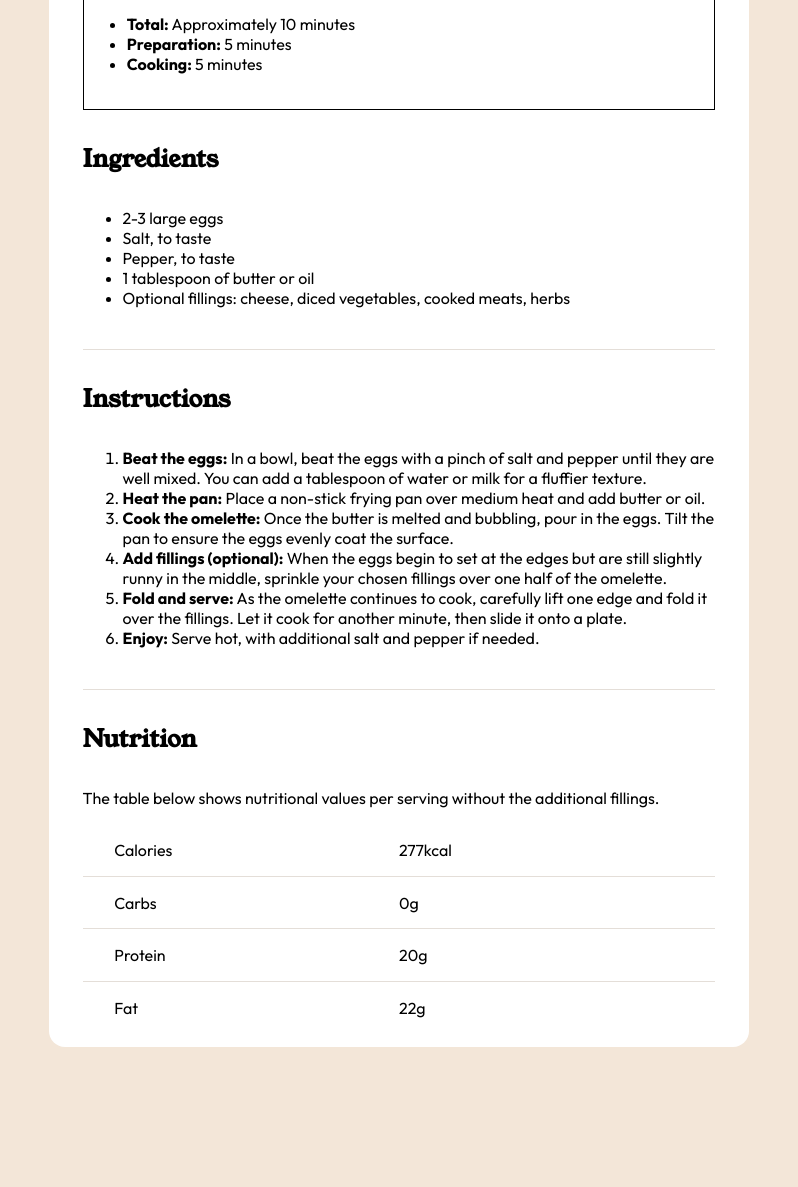
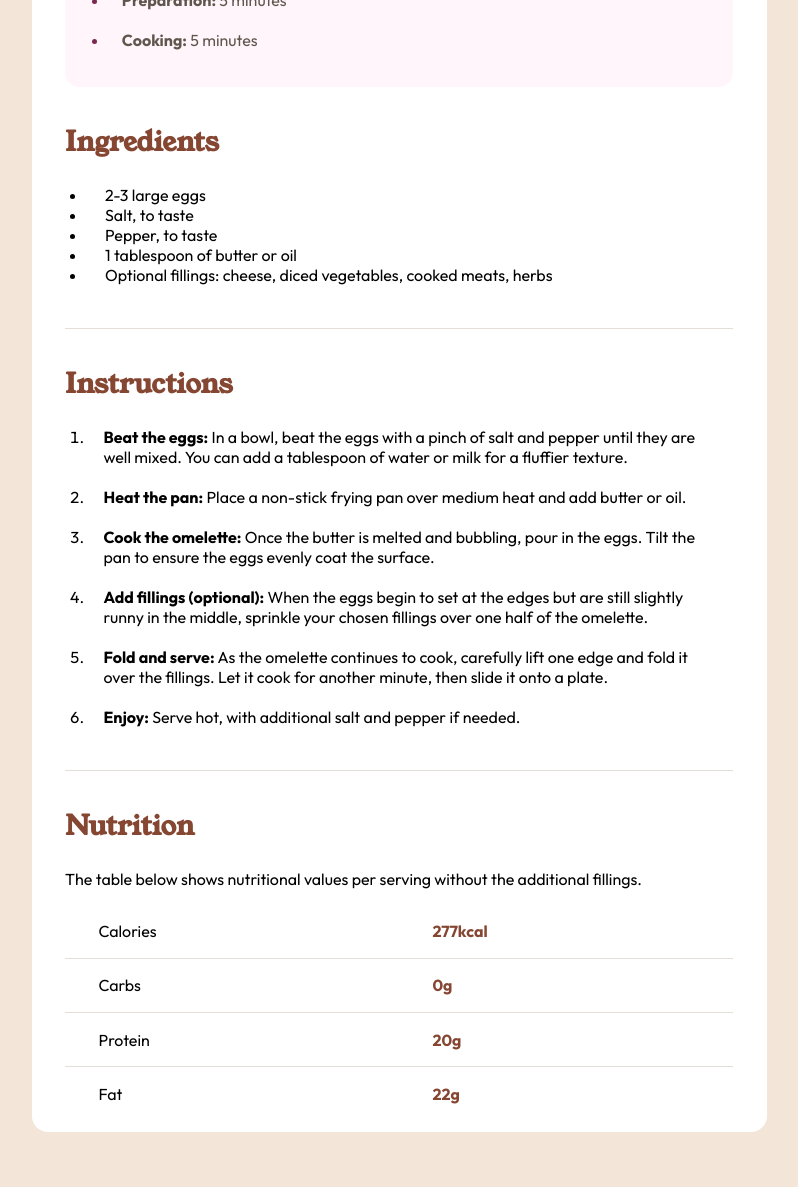
Before and after one commit to jolexDev/front-end.mentor.recipelist, a plain HTML site: page index.html in a window 1280 px wide. Shown: the part 663-1850 px from the top of the page, without its empty margins (241-1039 px from the left). Before the commit the page ends 1800 px from the top, so only its background shows below. Drawn offline with Linux system fonts and the light colour scheme.

Commit message:
index.html & app.css updated. The layout sizes are fixed, unnecessary flexbox is removed. The responsiveness is janky, is to be fixed on next commit.

```diff
--- a/index.html
+++ b/index.html
@@ -34,25 +34,28 @@
             src="./assets/images/image-omelette.jpeg"
             alt="A picture of delicious omelette."
           />
-
+        </header>
+        <div class="recipeHeader-content">
           <h1>Simple Omelette Recipe</h1>
           <p>
             An easy and quick dish, perfect for any meal. This classic omelette
             combines beaten eggs cooked to perfection, optionally filled with
             your choice of cheese, vegetables, or meats.
           </p>
-
           <div class="recipePreparation">
             <h4>Preparation time</h4>
             <ul>
-              <li><strong>Total:</strong> Approximately 10 minutes</li>
-              <li><strong>Preparation:</strong> 5 minutes</li>
-              <li><strong>Cooking:</strong> 5 minutes</li>
+              <li><span>Total:</span> <span>Approximately 10 minutes</span></li>
+              <br />
+              <li><span>Preparation:</span> <span>5 minutes</span></li>
+              <br />
+              <li><span>Cooking:</span> <span>5 minutes</span></li>
             </ul>
           </div>
-        </header>
+        </div>
 
         <main class="recipeMain">
+          <div class="recipeMain-content">
             <div class="recipeIngredients">
               <h4 class="topicHead">Ingredients</h4>
               <ul>
@@ -61,7 +64,8 @@
                 <li>Pepper, to taste</li>
                 <li>1 tablespoon of butter or oil</li>
                 <li>
-                Optional fillings: cheese, diced vegetables, cooked meats, herbs
+                  Optional fillings: cheese, diced vegetables, cooked meats,
+                  herbs
                 </li>
               </ul>
             </div>
@@ -70,34 +74,41 @@
               <h4 class="topicHead">Instructions</h4>
               <ol>
                 <li>
-                <strong>Beat the eggs:</strong> In a bowl, beat the eggs with a
-                pinch of salt and pepper until they are well mixed. You can add
-                a tablespoon of water or milk for a fluffier texture.
+                  <strong>Beat the eggs:</strong> In a bowl, beat the eggs with
+                  a pinch of salt and pepper until they are well mixed. You can
+                  add a tablespoon of water or milk for a fluffier texture.
                 </li>
+                <br />
                 <li>
-                <strong>Heat the pan:</strong> Place a non-stick frying pan over
-                medium heat and add butter or oil.
+                  <strong>Heat the pan:</strong> Place a non-stick frying pan
+                  over medium heat and add butter or oil.
                 </li>
+                <br />
                 <li>
                   <strong>Cook the omelette:</strong> Once the butter is melted
-                and bubbling, pour in the eggs. Tilt the pan to ensure the eggs
-                evenly coat the surface.
+                  and bubbling, pour in the eggs. Tilt the pan to ensure the
+                  eggs evenly coat the surface.
                 </li>
+                <br />
                 <li>
-                <strong>Add fillings (optional):</strong> When the eggs begin to
-                set at the edges but are still slightly runny in the middle,
-                sprinkle your chosen fillings over one half of the omelette.
+                  <strong>Add fillings (optional):</strong> When the eggs begin
+                  to set at the edges but are still slightly runny in the
+                  middle, sprinkle your chosen fillings over one half of the
+                  omelette.
                 </li>
+                <br />
                 <li>
                   <strong>Fold and serve:</strong> As the omelette continues to
-                cook, carefully lift one edge and fold it over the fillings. Let
-                it cook for another minute, then slide it onto a plate.
+                  cook, carefully lift one edge and fold it over the fillings.
+                  Let it cook for another minute, then slide it onto a plate.
                 </li>
+                <br />
                 <li>
                   <strong>Enjoy:</strong> Serve hot, with additional salt and
                   pepper if needed.
                 </li>
               </ol>
+            </div>
           </div>
         </main>
 
@@ -117,10 +128,10 @@
               </ul>
 
               <ul>
-                <li>277kcal</li>
-                <li>0g</li>
-                <li>20g</li>
-                <li>22g</li>
+                <li><span>277kcal</span></li>
+                <li><span>0g</span></li>
+                <li><span>20g</span></li>
+                <li><span>22g</span></li>
               </ul>
             </figure>
           </div>
--- a/style/app.css
+++ b/style/app.css
@@ -5,7 +5,7 @@
 body {
   margin: 0 auto;
   background: hsl(30, 54%, 90%);
-  height: 1200px;
+  height: 1850px;
   font-family: "Outfit";
 }
 
@@ -19,22 +19,22 @@ body {
 }
 
 .recipeBox {
-  height: 1620px;
+  height: 1790px;
   background: hsl(0, 0%, 100%);
-  width: 700px;
+  width: 735px;
   border-radius: 1rem;
-  padding: 2.1rem;
 }
 /* End Layout */
 
 .recipeHeader {
-  display: flex;
-  flex-direction: column;
-  align-items: center;
-  justify-content: center;
+  padding: 2.1rem 2.1rem 0 2.1rem;
 }
 
-.recipeHeader h1 {
+.recipeHeader-content {
+  padding: 0 2.1rem 0 2.1rem;
+}
+
+.recipeHeader-content h1 {
   align-self: flex-start;
   font-size: 2.2rem;
 }
@@ -46,27 +46,55 @@ body {
 
 .recipePreparation {
   align-self: flex-start;
-  border: 1px solid black;
+  background: hsl(330, 100%, 98%);
+  border: 1px solid transparent;
+  border-radius: 0.9rem;
   width: 100%;
+  margin-top: 2rem;
 }
 
 .recipePreparation h4 {
   margin-top: 3%;
   margin-left: 3%;
   font-size: 1.4rem;
+  color: hsl(332, 51%, 32%);
 }
 
 .recipePreparation ul {
   margin-left: 0.5%;
+  color: hsl(332, 51%, 32%);
 }
 
 .recipePreparation ul {
   padding-bottom: 3%;
 }
 
+.recipePreparation li {
+  padding-left: 2%;
+}
+
+.recipePreparation li span {
+  color: hsl(30, 10%, 34%);
+  font-weight: bold;
+}
+
+.recipePreparation li span:nth-of-type(2) {
+  font-weight: normal;
+}
+
 .topicHead {
-  font-size: 1.5rem;
+  font-size: 1.7rem;
   font-family: "Young Serif";
+  margin-bottom: 1.5rem;
+  color: hsl(14, 45%, 36%);
+}
+
+.recipeMain-content {
+  padding: 0 2.1rem 0 2.1rem;
+}
+
+.recipeFooter {
+  padding: 0 2.1rem 0 2.1rem;
 }
 
 .recipeIngredients {
@@ -74,9 +102,32 @@ body {
   padding-bottom: 4%;
 }
 
+.recipeIngredients ul {
+  padding-left: 1.4rem;
+}
+
+.recipeIngredients li {
+  padding-left: 1.1rem;
+  font-size: 1rem;
+}
+
+.recipeInstructions li {
+  padding-left: 1rem;
+  width: 95%;
+}
+
 .recipeInstructions {
   border-bottom: 1px solid hsl(30, 18%, 87%);
   padding-bottom: 4%;
+}
+
+.recipeInstructions ol {
+  padding-left: 1.4rem;
+  font-size: 1rem;
+}
+
+.recipeInstructions-content span {
+  padding-right: 0.8rem;
 }
 
 .recipeFooter-flex-table {
@@ -107,6 +158,11 @@ body {
 
 .recipeFooter-flex-table li:nth-of-type(4) {
   border: 0;
+}
+
+.recipeFooter-flex-table ul:nth-of-type(2) li span {
+  color: hsl(14, 45%, 36%);
+  font-weight: bold;
 }
 
 /* Galaxy Z Fold */
```
Lines whose indentation alone changed are shown as unchanged.
